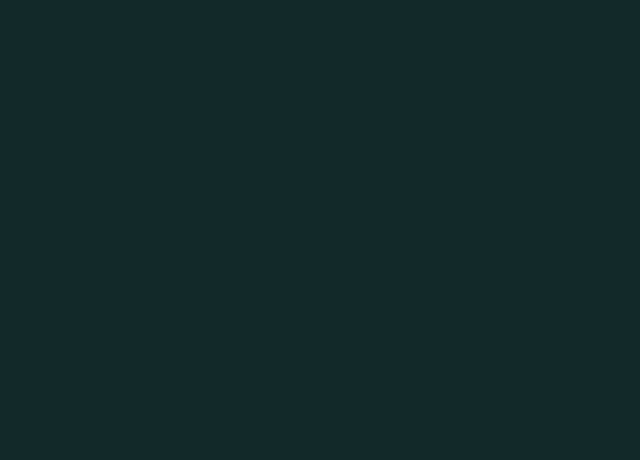
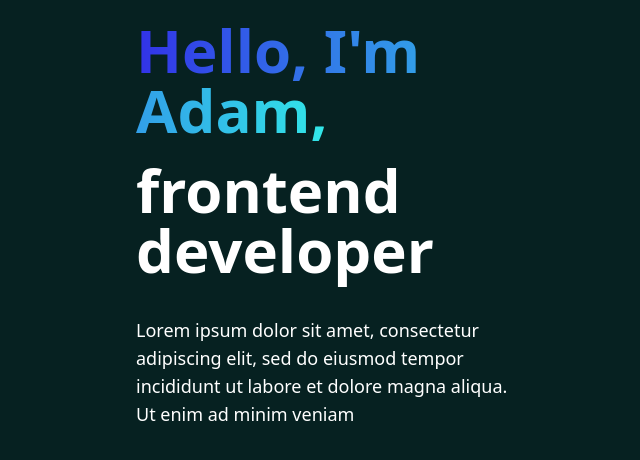
Before and after one commit to redkorr/portfolio, a Next.js app: page / in a window 1280 px wide. Shown: the top 460 px of the page, without its empty margins (120-760 px from the left). Built offline with nearby package versions, Linux system fonts and the light colour scheme.

Commit message:
feat: created HeroSection component

```diff
--- /dev/null
+++ b/src/components/HeroSection/HeroSection.tsx
@@ -0,0 +1,24 @@
+import React from 'react';
+
+const HeroSection = () => {
+  return (
+    <div className=" w-1/2">
+      <div className="mb-5">
+        <span className="text-transparent text-6xl font-bold bg-clip-text bg-gradient-to-r from-darkBlue to-neonBlue">
+          Hello, I&#39;m Adam,
+        </span>
+      </div>
+      <div className="mb-9">
+        <span className="text-6xl font-bold text-white">frontend developer</span>
+      </div>
+      <div>
+        <span className="text-lg text-white">
+          Lorem ipsum dolor sit amet, consectetur adipiscing elit, sed do eiusmod tempor incididunt ut labore et dolore
+          magna aliqua. Ut enim ad minim veniam
+        </span>
+      </div>
+    </div>
+  );
+};
+
+export default HeroSection;
--- a/src/pages/index.tsx
+++ b/src/pages/index.tsx
@@ -1,7 +1,12 @@
+import HeroSection from '@/components/HeroSection/HeroSection';
 import { Inter } from 'next/font/google';
 
 const inter = Inter({ subsets: ['latin'] });
 
 export default function Home() {
-  return <main></main>;
+  return (
+    <main className="mx-auto my-5 w-3/5">
+      <HeroSection />
+    </main>
+  );
 }
--- a/src/styles/globals.css
+++ b/src/styles/globals.css
@@ -3,7 +3,10 @@
 @tailwind utilities;
 
 :root {
-  --bg-blue: rgb(18, 41, 41);
+  --bg-blue: rgb(6, 33, 33);
+  --neon-blue: rgb(50, 232, 232);
+  --dark-blue: rgb(50, 50, 232);
+  --white: rgb(255, 255, 255);
 }
 
 body {
```
